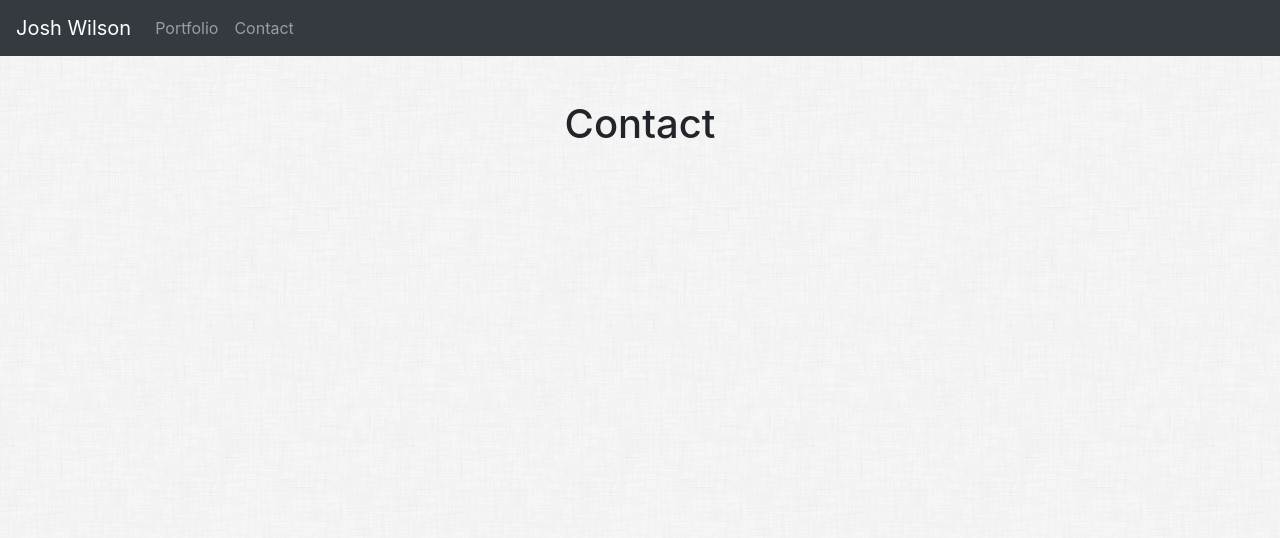
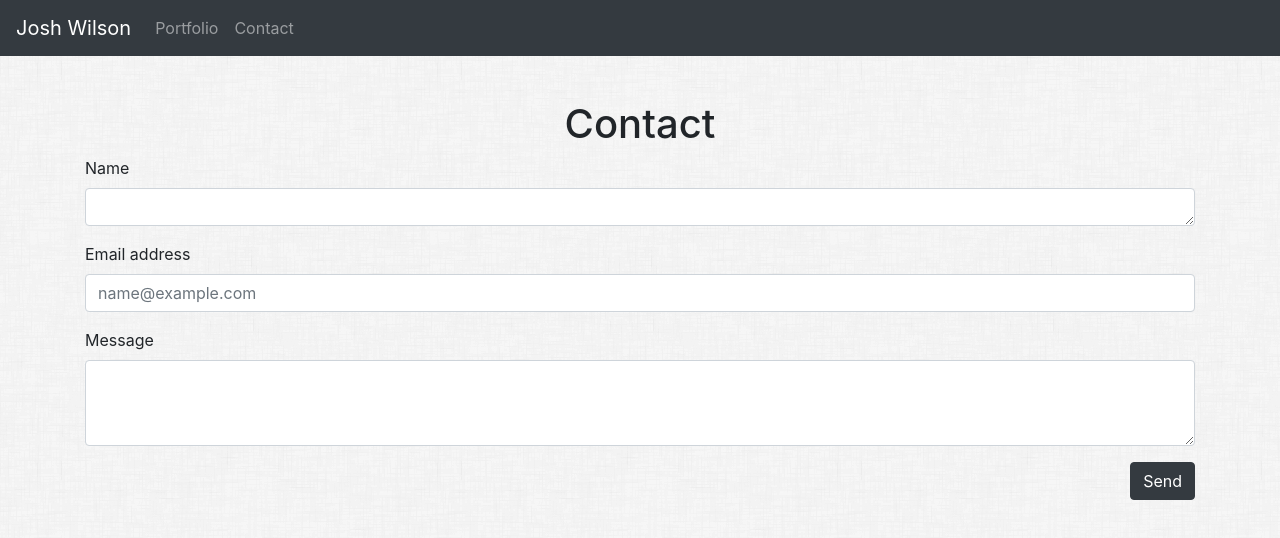
Before and after one commit to josh-wilson6289/react-portfolio, a React (Create React App) app: page /contact.html in a window 1280 px wide. Shown: the top 538 px of the page. Built offline with nearby package versions, Linux system fonts and the light colour scheme.

Commit message:
added contact and home page react code

```diff
--- /dev/null
+++ b/src/components/Jumbotron/Jumbotron.js
@@ -0,0 +1,27 @@
+import React from "react";
+import "./style.css";
+
+
+function Jumbotron() {
+  return(
+    <section className="container">
+      <div className="jumbotron">
+        <div className="container">
+          <div className="row">
+            <div className="col-md-3">
+              <img id="pic" src="../../Assets/bio_pic.JPG" alt="Photo of Josh Wilson"></img>
+            </div>
+            <div className="col-md-9">
+              <h1 className="display-8">Hello, my name is Josh Wilson.</h1>
+              <p className="lead">I'm currently studying to become a full-stack web developer at the UT Austin Coding
+                Bootcamp. My previous career was in audio engineering for commercials and film. In my spare time, I
+                enjoy homebrewing and playing hockey.</p>
+            </div>
+          </div>
+        </div>
+      </div>
+    </section>
+  );
+}
+
+export default Jumbotron;
--- /dev/null
+++ b/src/components/Jumbotron/style.css
@@ -0,0 +1,16 @@
+.jumbotron {
+  border-style: solid;
+  border-width: 3px;
+  border-radius: 5px;
+  border-color: #475058;
+  background-image: url('../../Assets/dust_scratches.jpg');
+  margin-bottom: 50px;
+}
+
+
+#pic {
+  background-repeat: no-repeat;
+  background-size: cover;
+  background-position: 50%;
+  width: 100%;
+}
--- a/src/pages/Contact.js
+++ b/src/pages/Contact.js
@@ -2,9 +2,49 @@ import React from "react";
 
 function Contact() {
   return (
-    <div>
-      <h1>Contact</h1>
+  <main className="contact">
+    <div className="container">
+      <div className="row">
+        <div className="col-md-12">
+          <h1>Contact</h1>
+        </div>
+      </div>
     </div>
+
+
+
+    <div className="container">
+      <div className="row">
+        <div className="col-md-12">
+          <form action="mailto:#" method="POST" enctype="text/plain">
+            <div className="form-group">
+              <label for="exampleFormControlTextarea1">Name</label>
+              <textarea className="form-control" id="exampleFormControlTextarea1" rows="1"></textarea>
+            </div>
+
+            <div className="form-group">
+              <label for="exampleFormControlInput1">Email address</label>
+              <input type="email" class="form-control" id="exampleFormControlInput1" placeholder="name@example.com"></input>
+            </div>
+
+            <div className="form-group">
+              <label for="exampleFormControlTextarea1">Message</label>
+              <textarea class="form-control" id="exampleFormControlTextarea2" name="message" rows="3"></textarea>
+            </div>
+            <div className="submit">
+              <div className="row">
+                <div className="col-md-12">
+                  <input className="btn btn-dark float-right" type="submit" value="Send"></input>
+                </div>
+              </div>
+            </div>
+          </form>
+        </div>
+      </div>
+
+
+    </div>
+  </main>
   );
 }
 
--- a/src/pages/Home.js
+++ b/src/pages/Home.js
@@ -1,10 +1,10 @@
 import React from "react";
+import Jumbotron from "../components/Jumbotron/Jumbotron";
+
 
 function Home() {
   return (
-    <div>
-      <h1>Home</h1>
-    </div>
+    <Jumbotron />
   );
 }
 
```
Also changed, not shown: 1 other file (tests, documents, lock files or other folders).
